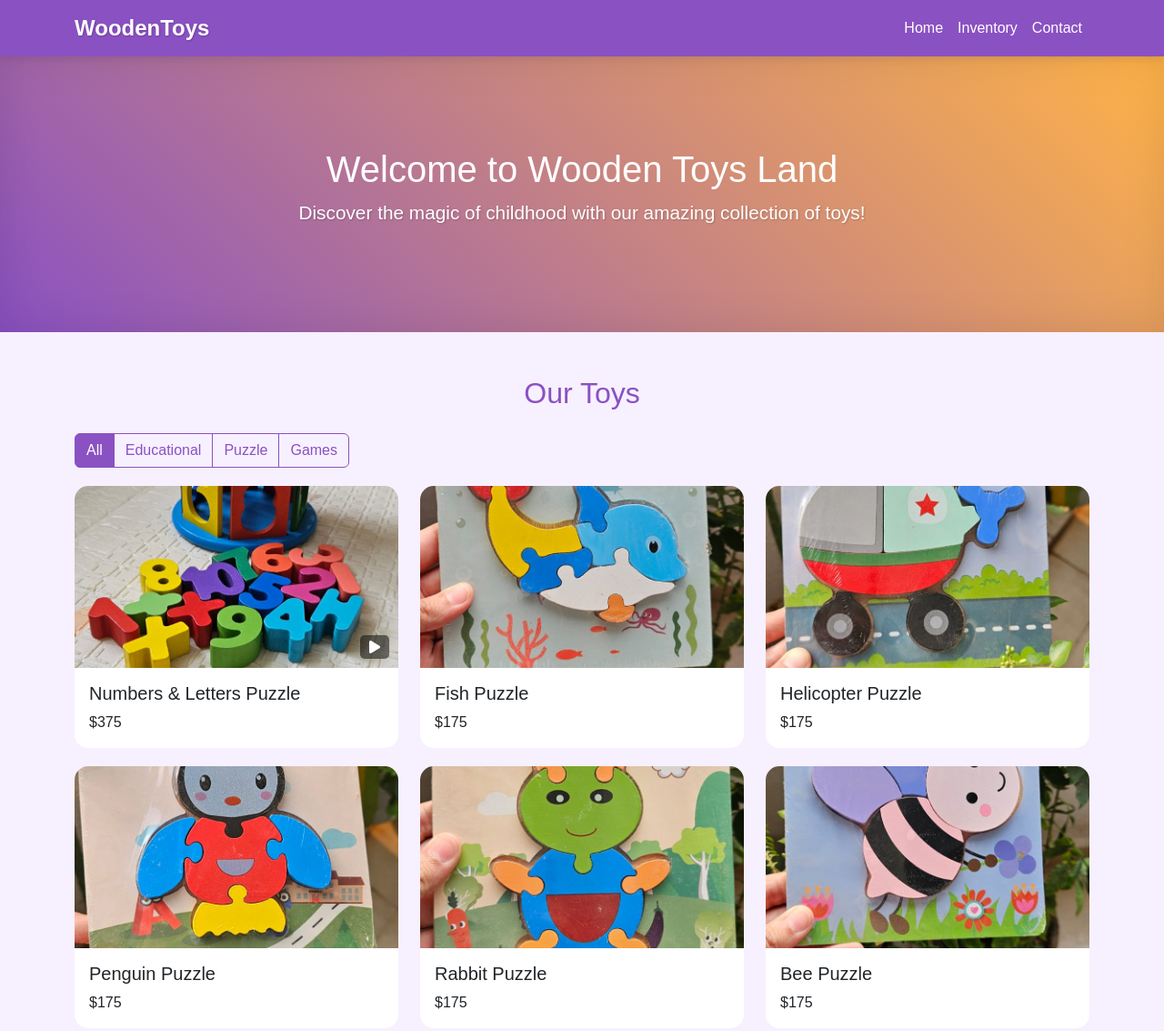
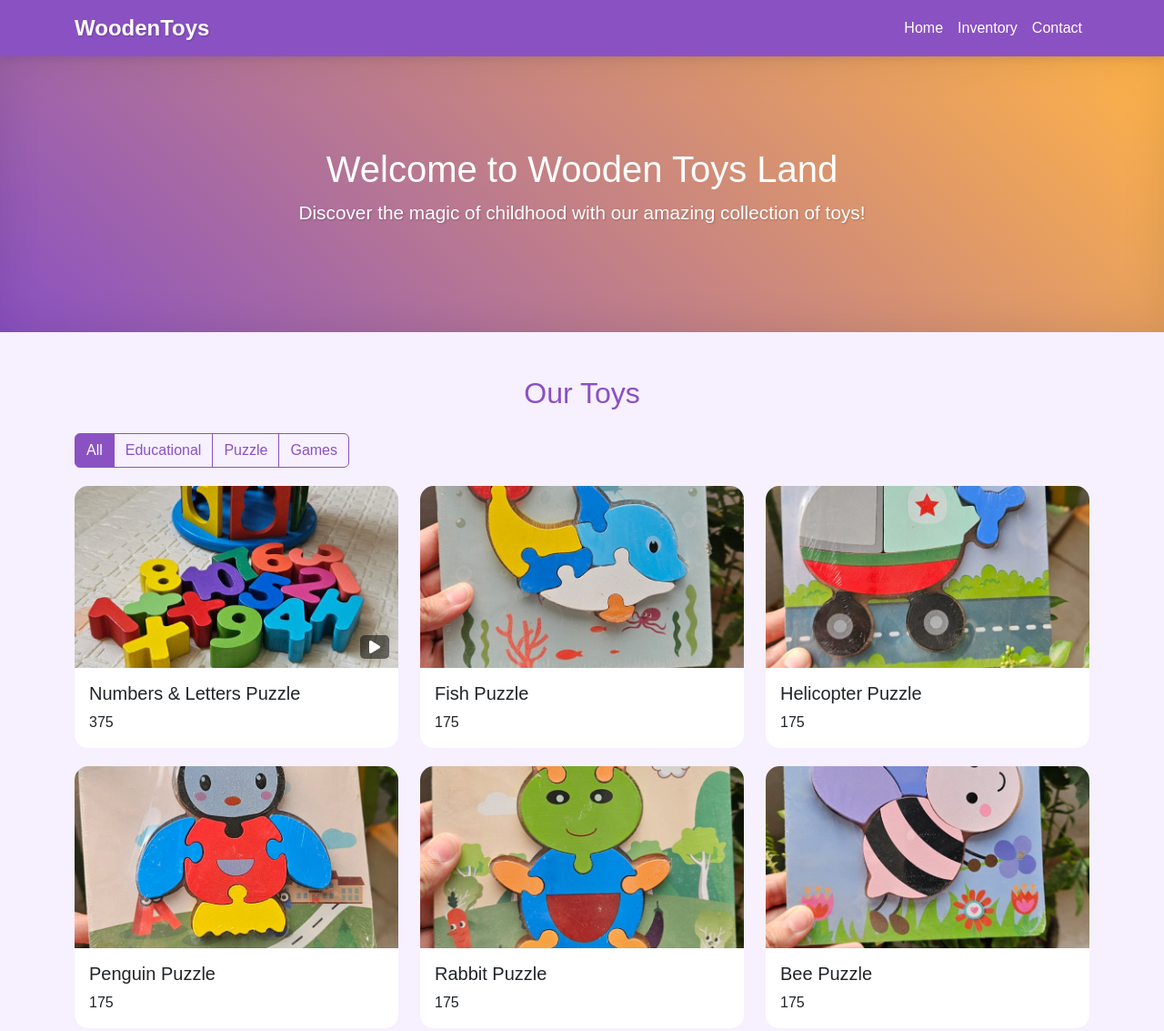
Before and after one commit to dummytest783/woodentoys, a plain HTML site: page index.html in a window 1280 px wide. Shown: the top 1133 px of the page at 91% size. Drawn offline with nearby package versions, Linux system fonts and the light colour scheme.

Commit message:
udpate $

```diff
--- a/index.html
+++ b/index.html
@@ -541,7 +541,7 @@
             </div>
             <div class="card-body">
               <h5 class="card-title">${toy.name}</h5>
-              <p class="card-text">$${toy.price}</p>
+              <p class="card-text">${toy.price}</p>
             </div>
           </div>
         </div>
```
Also changed, not shown: 1 other file.
